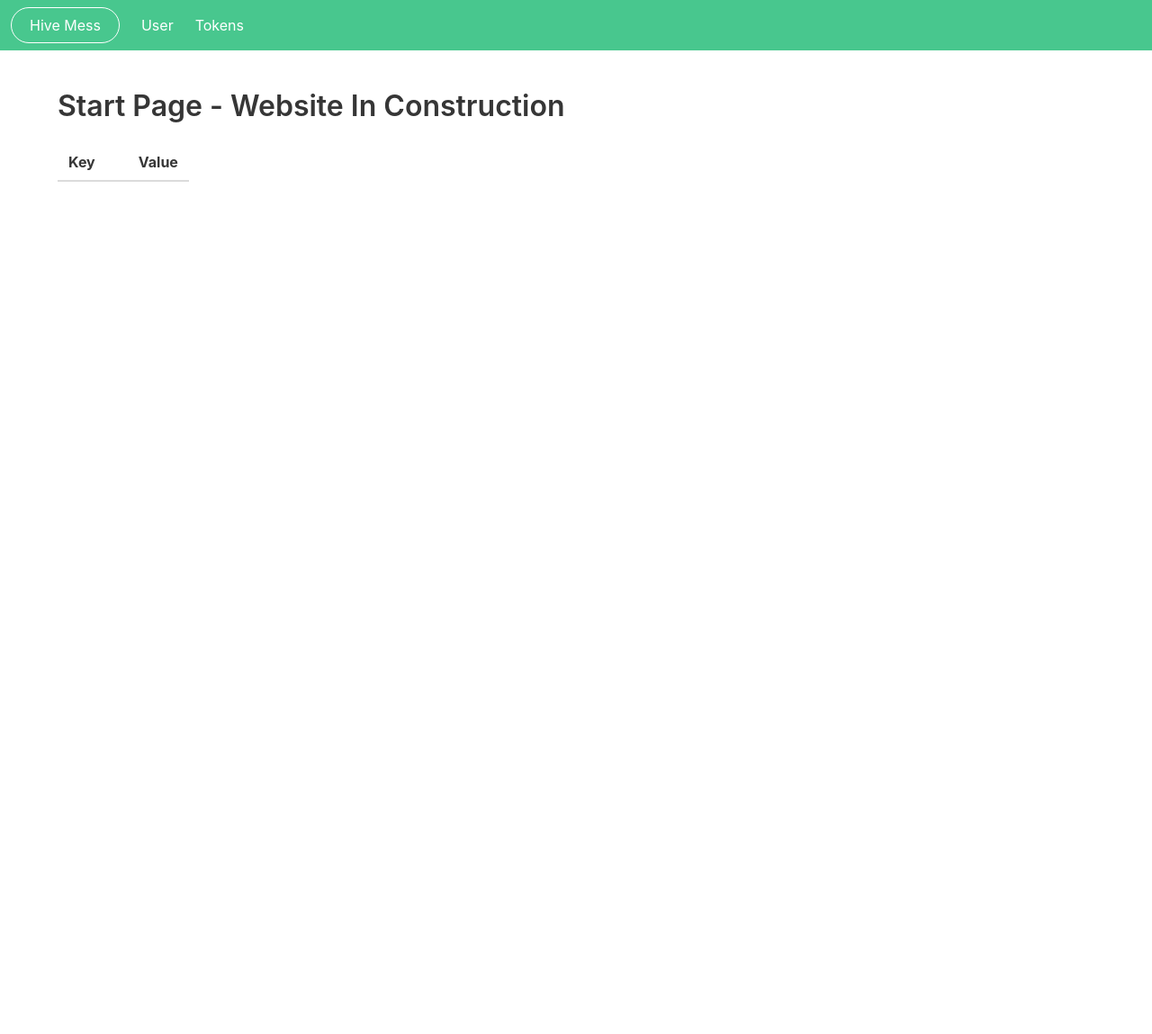
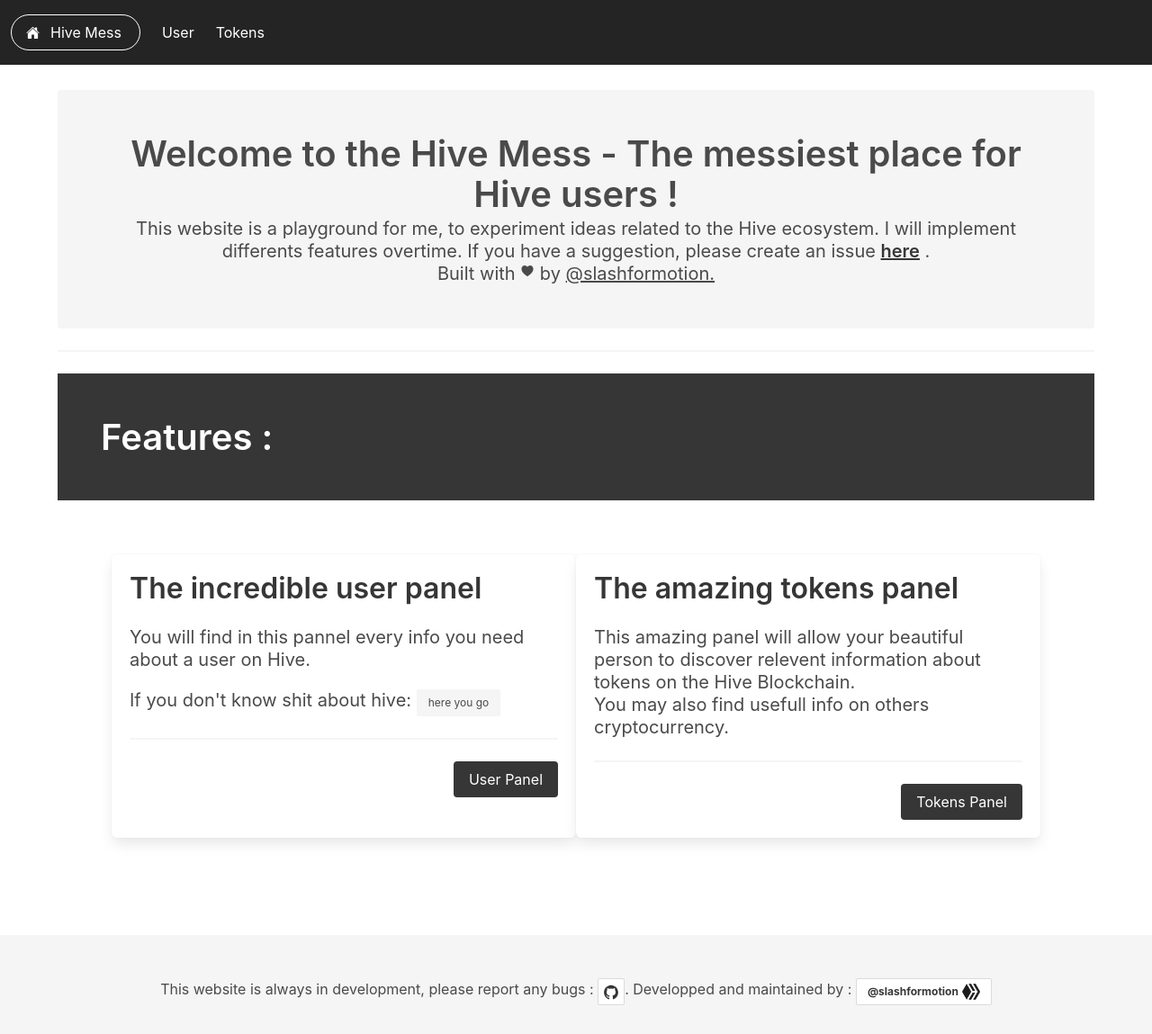
Before and after one commit to Slashformotion-s-Graveyard/hivemess, a Flask app: page / in a window 1280 px wide. Shown: the whole page at 90% size. Before the commit the page ends 202 px from the top, so only its background shows below. Run offline with Flask 2, Linux system fonts and the light colour scheme; lists and menus that the app fills with data are empty; some libraries are stand-ins or nearby versions.

Commit message:
finished: index.html

```diff
--- a/flask_app/static/css/style.css
+++ b/flask_app/static/css/style.css
@@ -3,3 +3,15 @@
     justify-content: center; /* vertical centering  */
     align-self: center; /* horizontal centering  */
 }
+
+/* icon classes for ionicons */
+
+.icon-icon {
+    font-size: 256px;
+    /* display: inline-block; */
+}
+
+.footer-custom {
+    padding-top: 3rem;
+    padding-bottom: 2rem;
+}
--- a/flask_app/templates/public/index.html
+++ b/flask_app/templates/public/index.html
@@ -1,8 +1,103 @@
 {% extends 'public/templates/public_template.html' %}
-{% import 'macros/test_macro.html' as tem %}
+<!-- {% import 'macros/test_macro.html' as tem %} -->
 
 {% block tab_name %}Welcome to the my hive mess{% endblock tab_name %}
 
+
+
+
+
 {% block main %}
-    {{ tem.get_hero(title="Start Page - Website in construction") }}
+<section class="section  has-text-centered notification" id="sec_title">
+    <h2 class="title is-2 mb-5">
+        Welcome to the Hive Mess - The messiest place for Hive users !
+    </h2>
+    <p class="subtitle">This website is a playground for me, to experiment ideas related to the Hive ecosystem. I will
+        implement differents features overtime. If you have a suggestion, please create an issue <strong><a
+                target="_blank" href="https://github.com/slashformotion/hivemess">here</a></strong> . <br>
+        Built with
+        <span class="icon is-small">
+            <ion-icon name="heart"></ion-icon>
+        </span>
+        by <a target="_blank" href="https://peakd.com/@slashformotion">@slashformotion.</a></p>
+</section>
+<hr>
+<div class="hero is-dark ">
+    <div class="hero-body">
+        <h3 class="title is-2">
+            Features :
+        </h3>
+    </div>
+</div>
+
+<section class="section" id="sec_content">
+
+    <div class="tiles is-ancestor ">
+
+        <div class="tile is-parent ">
+            <!-- MEDIA FEATURE: USER -->
+            <article class="tile is-child box ">
+                <div class="content">
+                    <h1 class="title is-3">The incredible user panel</h1>
+                    <div class="content">
+                        <p class="subtitle">You will find in this pannel every info you need about a user on Hive.</p>
+                        <div class="container">
+                            <p class="subtitle">If you don't know shit about hive: <a target='_blank'
+                                    href="https://signup.hive.io/" class="button is-small is-light">here you go</a></p>
+                        </div>
+                        <hr>
+                        <nav class="level">
+                            <div class="level-left">
+                                <!-- nothing -->
+                            </div>
+                            <div class="level-right">
+                                <div class="level-item">
+                                    <a href="{{ url_for("user") }}"  class="button is-dark">
+                                        User Panel
+                                    </a>
+                                </div>
+                            </div>
+                        </nav>
+
+                    </div>
+
+                </div>
+
+            </article>
+            <article class="tile is-child box">
+                <div class="content">
+                    <h1 class="title is-3">The amazing tokens panel</h1>
+                    <div class="content">
+                        <p class="subtitle">This amazing panel will allow your beautiful person to discover relevent
+                            information about tokens on the Hive Blockchain. <br>
+                            You may also find usefull info on others cryptocurrency.
+                        </p>
+                        <hr>
+
+                        <nav class="level">
+                            <div class="level-left">
+                                <!-- nothing -->
+                            </div>
+                            <div class="level-right">
+                                <div class="level-item">
+                                    <a href="{{ url_for("tokens") }}"  class="button is-dark">
+                                        Tokens Panel
+                                    </a>
+                                </div>
+                            </div>
+                        </nav>
+                    </div>
+                </div>
+            </article>
+
+        </div>
+
+
+    </div>
+
+
+
+    </div>
+
+</section>
 {% endblock main %}
--- a/flask_app/templates/public/templates/public_template.html
+++ b/flask_app/templates/public/templates/public_template.html
@@ -11,15 +11,23 @@
 
         <!-- font awesome -->
         <script defer src="https://use.fontawesome.com/releases/v5.3.1/js/all.js"></script>
+
+
+
         <title>{% block tab_title %}{% endblock tab_title %}</title>
     </head>
 
     <body class="has-navbar-fixed-top">
         <!-- navbar START -->
-        <nav class="navbar is-success is-fixed-top" role="navigation" aria-label="main navigation">
+        <nav class="navbar is-dark is-fixed-top py-2 has-background-black-ter has-text-white-bis" role="navigation"
+            aria-label="main navigation">
             <div class="navbar-brand">
                 <div class="navbar-item ">
-                    <a class="button is-white is-rounded is-outlined" href="{{ url_for("index") }}">Hive Mess</a>
+                    <a class="button is-white is-rounded is-outlined" href="{{ url_for("index") }}">
+                        <span class="icon is-small mr-2">
+                            <ion-icon style="font-size: 15px;" name="home"></ion-icon>
+                        </span>
+                        Hive Mess</a>
                 </div>
 
                 <a role="button" class="navbar-burger burger" aria-label="menu" aria-expanded="false"
@@ -36,7 +44,7 @@
                     <a class="navbar-item" href="{{ url_for("user") }}">
                         User
                     </a>
-                    <a class="navbar-item" href="{{ url_for("token") }}">
+                    <a class="navbar-item" href="{{ url_for("tokens") }}">
                         Tokens
                     </a>
 
@@ -54,8 +62,40 @@
 
         </nav>
         <!-- navbar END -->
-        {% block main %}{% endblock main %}
+        <div class="section" style="padding-right: 5%; padding-left: 5%;">
 
+            {% block main %}{% endblock main %}
+        </div>
+
+        <footer class="footer has-text-centered has-background-white-ter footer-custom">
+            <div class="content">
+                <div class="field">
+                    <div class="control">
+                        <p>
+                            This website is always in development, please report any bugs :
+                            <a href="https://github.com/slashformotion/hivemess" target="_blank"
+                                class="button is-small">
+                                <span class="icon is-small">
+                                    <ion-icon style="font-size: 21px;" name='logo-github'></ion-icon>
+                                </span>
+                            </a>.
+                            Developped and maintained by :
+                            <a href="https://peakd.com/@slashformotion" target="_blank" class='button is-small'>
+                                <strong>
+                                    @slashformotion
+                                </strong>
+                                <img class="ml-1" src="{{ url_for("static", filename="img/logo_hive_dark.png") }}" alt="Hive Logo" width="20">
+                            </a>
+                        </p>
+
+                    </div>
+                </div>
+
+
+            </div>
+        </footer>
+
+        <script src="https://unpkg.com/ionicons@5.1.2/dist/ionicons.js"></script>
     </body>
 
 </html>
--- a/flask_app/views.py
+++ b/flask_app/views.py
@@ -12,7 +12,7 @@
 
 
 @app.route("/tokens")
-def token():
+def tokens():
     return render_template('public/nada.html', page_name="tokens")
 
 
@@ -20,10 +20,10 @@
 def user():
     if request.method == 'POST':
         username = request.form["username"]
-        return render_template("public/user/overview.html", username=username)
+        return redirect(url_for("user_infos", username=username))
     else:
         return render_template('public/user/user_form.html')
 
 @app.route("/user/<string:username>")
 def user_infos(username):
-    return "sss"
+    return render_template("public/user/overview.html", username=username)
```
Also changed, not shown: flask_app/hive/__init__.py (added), flask_app/static/img/logo_hive_dark.png (added), 1 other file.
